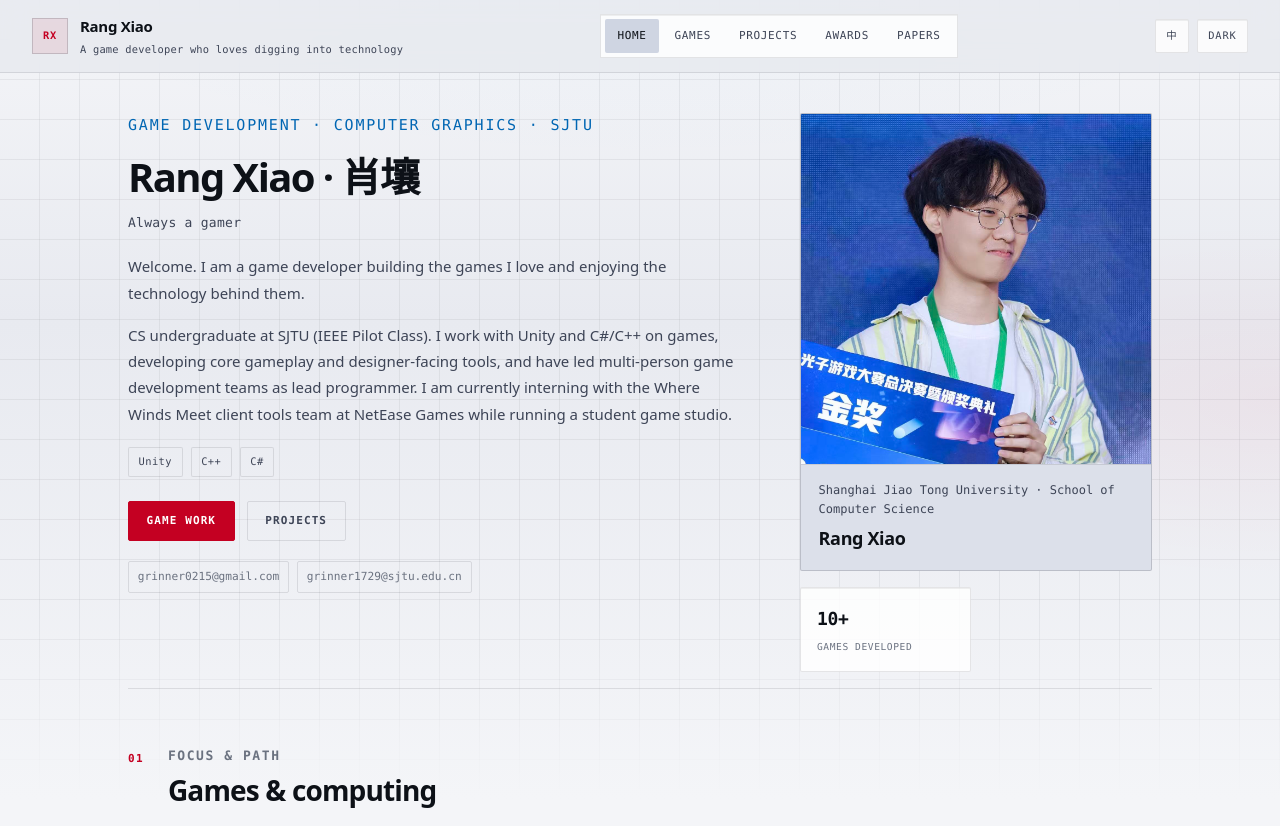
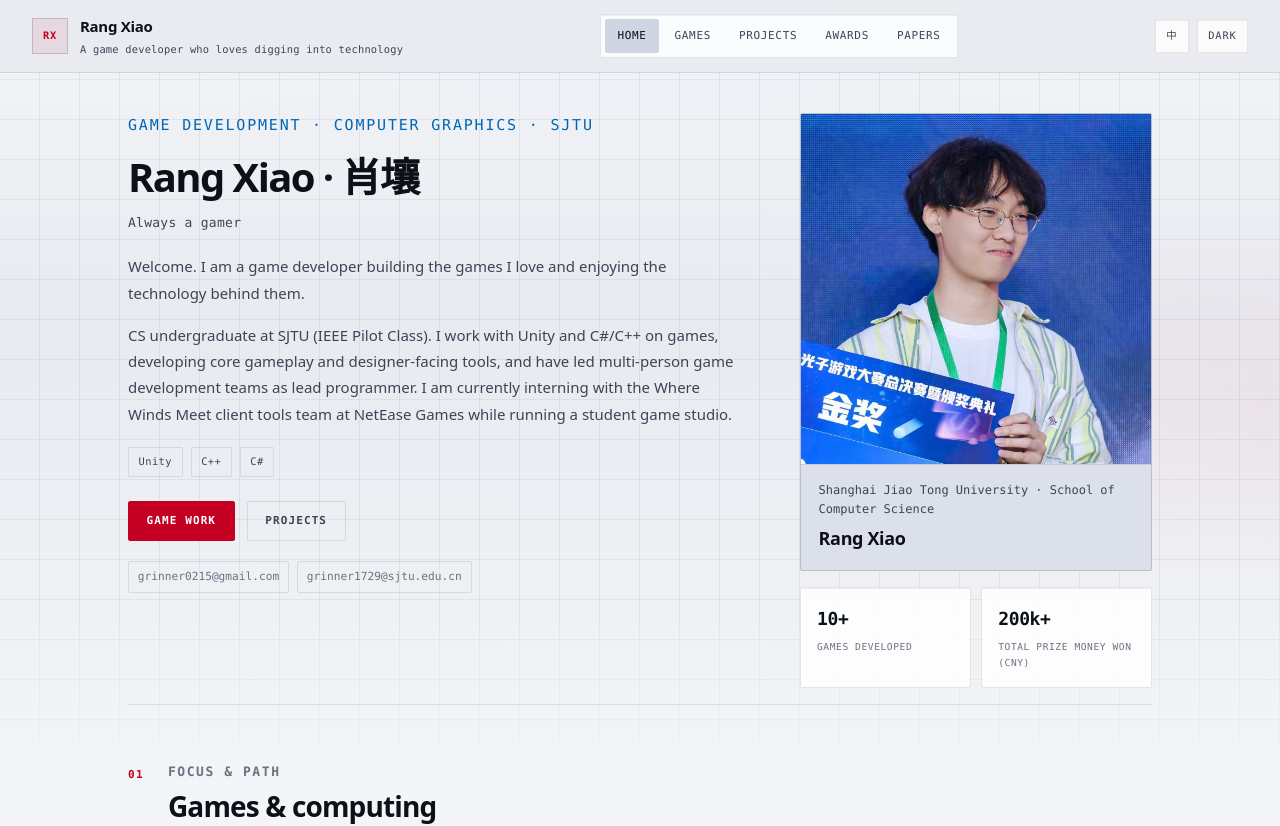
Before and after one commit to Rang-Xiao/xiaorangniko.cn, a React (Vite) app: page / in a window 1280 px wide. Shown: the top 826 px of the page. Built offline with nearby package versions, Linux system fonts and the light colour scheme.

Commit message:
Add prize money metric and refresh award photos

```diff
--- a/src/content.js
+++ b/src/content.js
@@ -26,7 +26,8 @@ export const profile = {
 };
 
 export const heroMetrics = [
-  { value: '10+', valueZh: '10+', label: 'games developed', labelZh: '开发游戏数量' }
+  { value: '10+', valueZh: '10+', label: 'games developed', labelZh: '开发游戏数量' },
+  { value: '200k+', valueZh: '20w+', label: 'total prize money won (CNY)', labelZh: '累计获得奖金' }
 ];
 
 export const researchDirections = [
@@ -243,7 +244,7 @@ export const awards = [
     link: 'https://mp.weixin.qq.com/s/pkc3OEa6kh4l0k7KmvEmSg',
     linkLabel: 'Coverage',
     linkLabelZh: '相关报道',
-    image: '/img/awards/neteaseminigame.JPG'
+    image: '/img/awards/neteaseminigame.JPG?v=20261009'
   },
   {
     id: 'tencent-lightspeed',
@@ -277,7 +278,7 @@ export const awards = [
     link: 'https://mp.weixin.qq.com/s/7Dsa782x0YqtVRijj-OC4Q',
     linkLabel: 'Coverage',
     linkLabelZh: '相关报道',
-    image: '/img/awards/neteasethunderfire.jpg'
+    image: '/img/awards/neteasethunderfire.jpg?v=20261009'
   }
 ];
 
```
Also changed, not shown: img/awards/neteasethunderfire.jpg, 1 other file (tests, documents, lock files or other folders).
